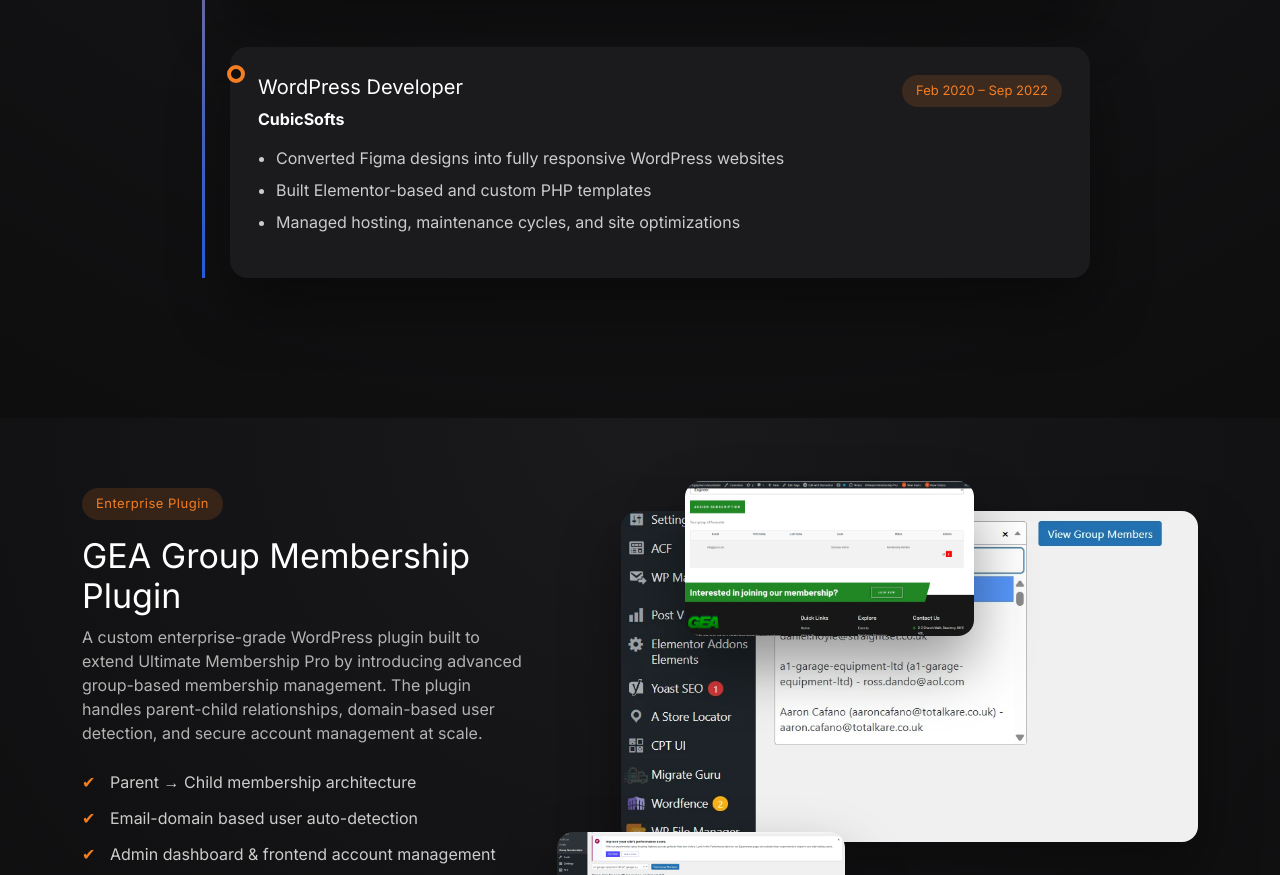
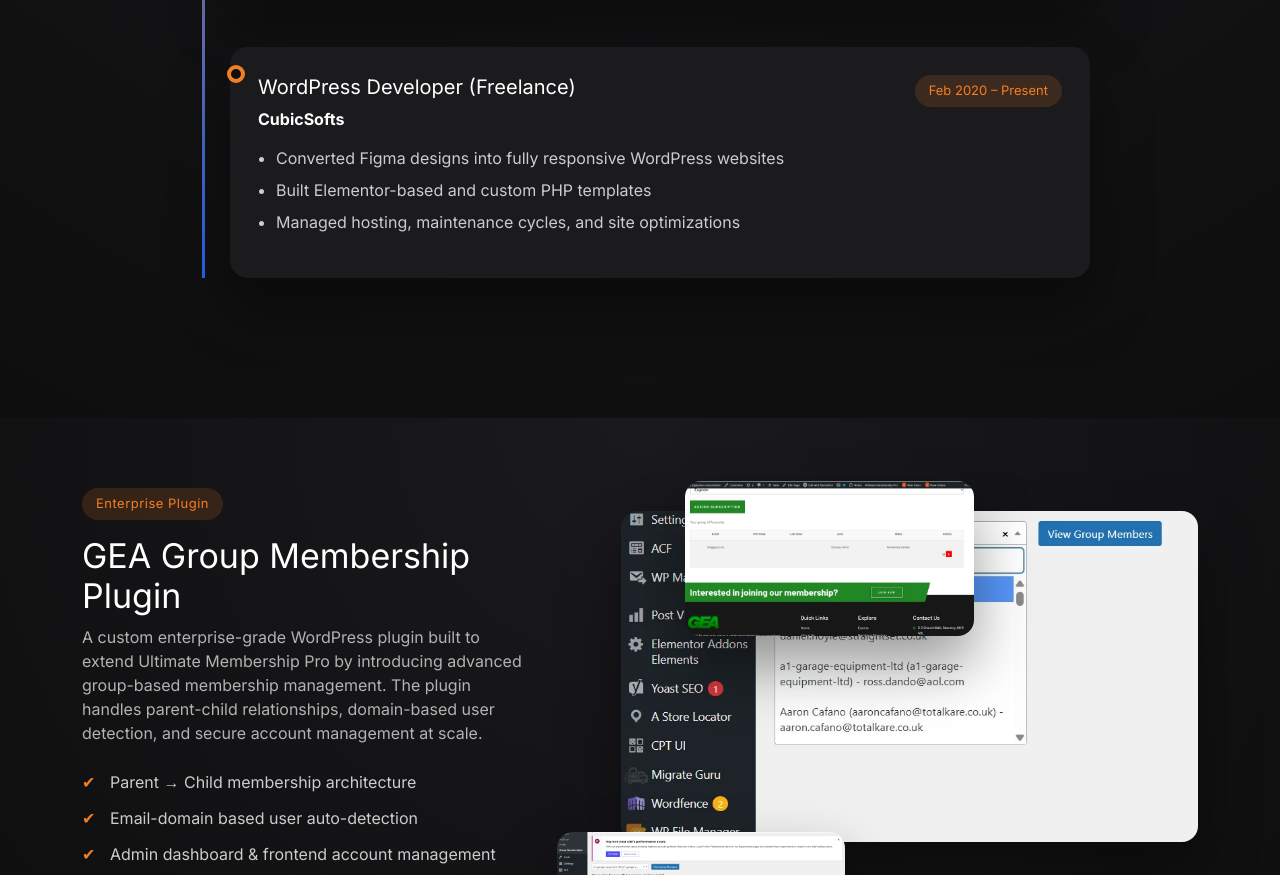
Before and after one commit to talhatabani/portfolio, a plain HTML site: page index.html in a window 1280 px wide. Shown: the part 3529-4404 px from the top of the page. Drawn offline with nearby package versions, Linux system fonts and the light colour scheme.

Commit message:
Update index.html

```diff
--- a/index.html
+++ b/index.html
@@ -28,7 +28,7 @@
         <li class="nav-item"><a class="nav-link" href="#experience">Experience</a></li>
         <li class="nav-item"><a class="nav-link" href="#plugins">Plugins</a></li>
         <li class="nav-item">
-            <a class="btn btn-accent ms-lg-3" href="resume/Muhammad-Talha-Resume.pdf" download>
+            <a class="btn btn-accent ms-lg-3" href="Muhammad-Talha-Resume.pdf" download>
             Download CV
             </a>
         </li>
@@ -304,8 +304,8 @@
 
         <div class="experience-card">
           <div class="experience-header">
-            <h5>WordPress Developer</h5>
-            <span class="experience-date">Feb 2020 – Sep 2022</span>
+            <h5>WordPress Developer (Freelance)</h5>
+            <span class="experience-date">Feb 2020 – Present</span>
           </div>
           <strong>CubicSofts</strong>
 
```
